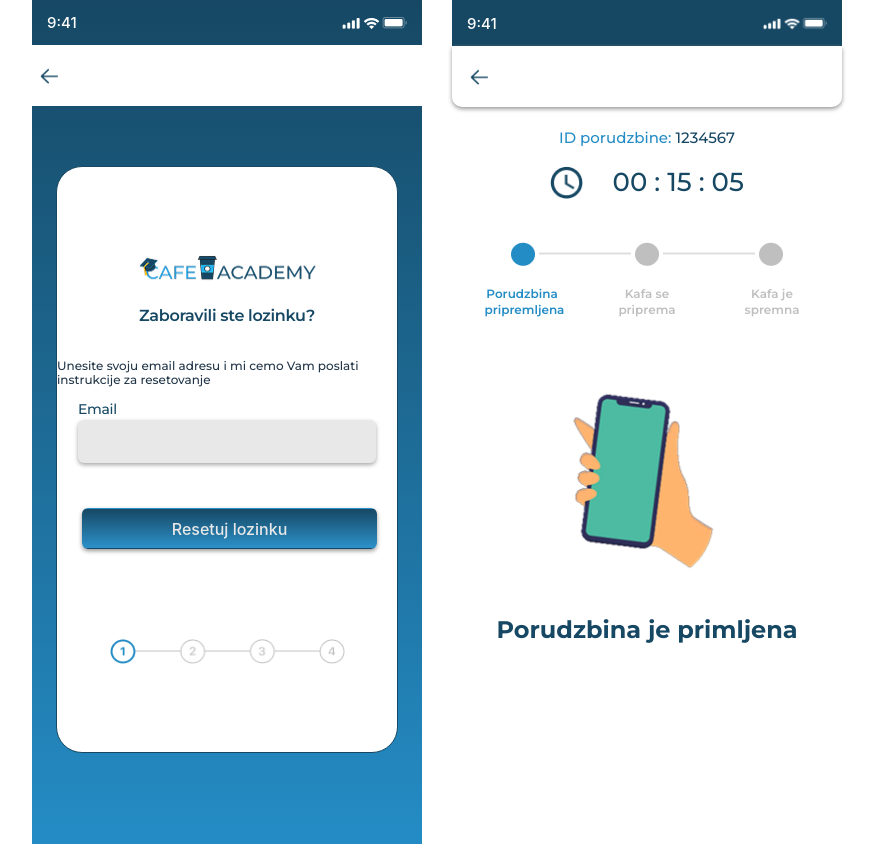
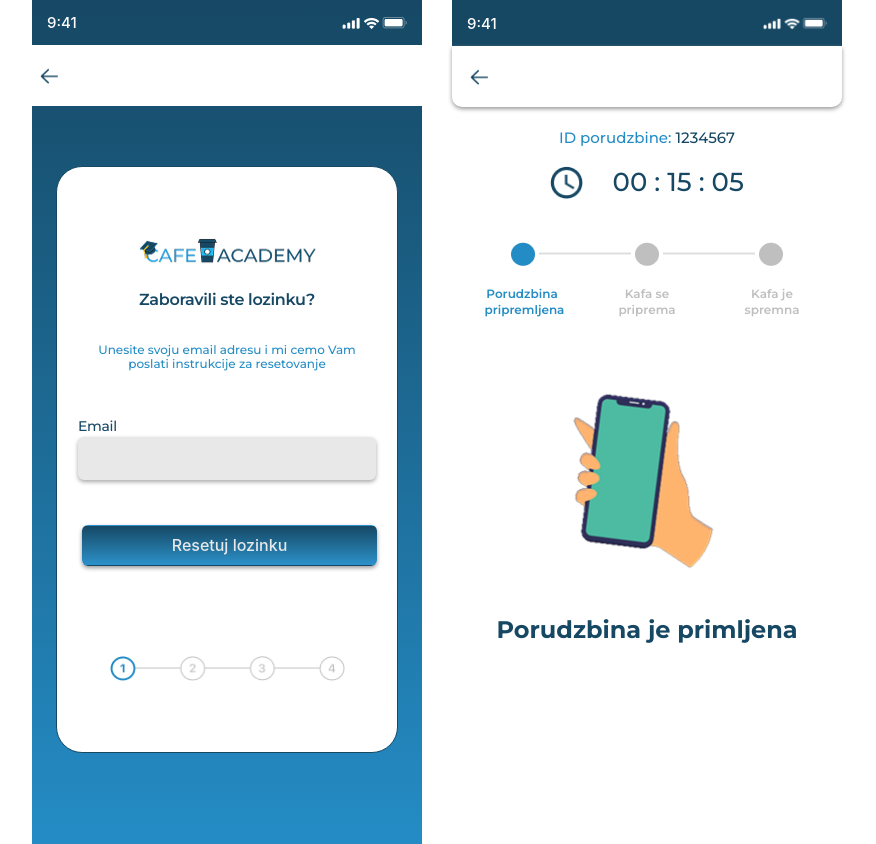
Before and after one commit to VladaTasic987/CoffeShop, a React (Vite) app in the folder CoffeShop/: page / in a window 1280 px wide. Both pictures are taken after a click on the button "Zaboravili ste lozinku". Shown: the whole page, without its empty margins (203-1079 px from the left). Built offline with nearby package versions, Linux system fonts and the light colour scheme.

Commit message:
ostale prepravke

```diff
--- a/CoffeShop/src/App.css
+++ b/CoffeShop/src/App.css
@@ -678,11 +678,16 @@ color: #474747;
   color: #164864;
 }
 
-.forgot-pass-one .upper-forgot p {
+.forgot-pass-one .upper-forgot .paragraph {
   font-family: "Montserrat", serif;
   font-weight: 500;
   font-size: 12px;
   line-height: 14px;
+  color: #248cc5;
+  width: 284px;
+  height: 28px;
+  text-align: center;
+  margin-bottom: 45px;
 }
 
 .forgot-pass-one .forgot-form {
--- a/CoffeShop/src/assets/RegisterFormComponents/ForgotPassword.jsx
+++ b/CoffeShop/src/assets/RegisterFormComponents/ForgotPassword.jsx
@@ -29,7 +29,7 @@ export function ForgotPassword({logo, forgotPassOne, changePage, id, email, chec
 
             <h4>Zaboravili ste lozinku?</h4>
 
-            <p>Unesite svoju email adresu i mi cemo Vam poslati instrukcije za resetovanje</p>
+            <p className="paragraph">Unesite svoju email adresu i mi cemo Vam poslati instrukcije za resetovanje</p>
 
             </div>
 
--- a/CoffeShop/src/assets/RegisterFormComponents/ForgotPasswordFour.jsx
+++ b/CoffeShop/src/assets/RegisterFormComponents/ForgotPasswordFour.jsx
@@ -22,7 +22,7 @@ export function ForgotPasswordFour({logo, forgotPassFour, statusBar, arrowBack,
 
 
             <div className="middle-section">
-            <h4>Ušpesno resetovanje lozinke</h4>
+            <h4>Uspešno resetovanje lozinke</h4>
 
             <h5>Vaša lozinka je uspešno resetovana</h5>
             <h5>Sada mozete da se prijavite.</h5>
--- a/CoffeShop/src/assets/RegisterFormComponents/RegisterSuccessful.jsx
+++ b/CoffeShop/src/assets/RegisterFormComponents/RegisterSuccessful.jsx
@@ -23,10 +23,10 @@ export function RegisterSuccessful({logo, changePage, newRegisterLogin, arrowBac
 
             <div className="middle-section">
 
-                <h4>Uspesno ste se registrovali</h4>
+                <h4>Uspešno ste se registrovali</h4>
 
                 <div className="text-container">
-                <p>Cestitamo! Uspesno ste se registrovali. Sada mozete uzivati u brzom i jednostavnom narucivanju omiljene kafe online!</p>
+                <p>Cestitamo! Uspešno ste se registrovali. Sada možete uživati u brzom i jednostavnom naručivanju omiljene kafe online!</p>
                 </div>
 
             </div>
```
